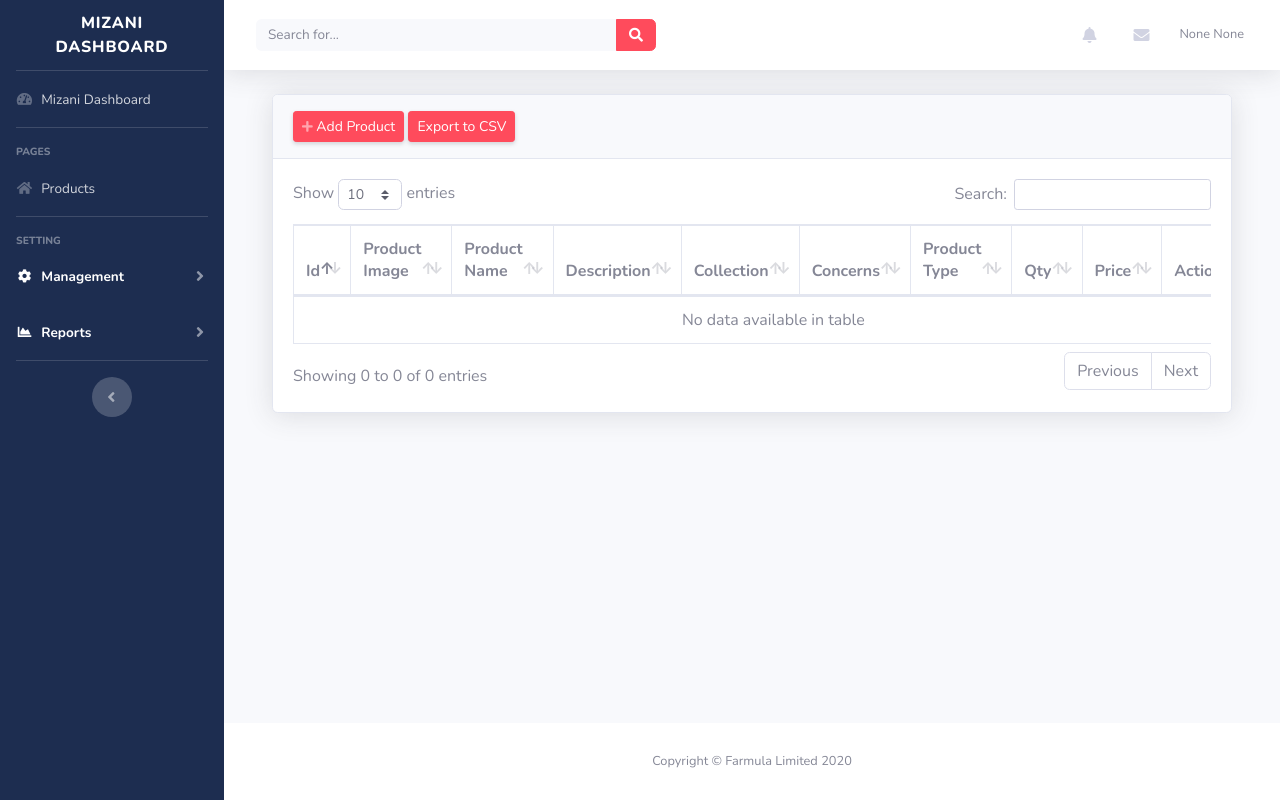
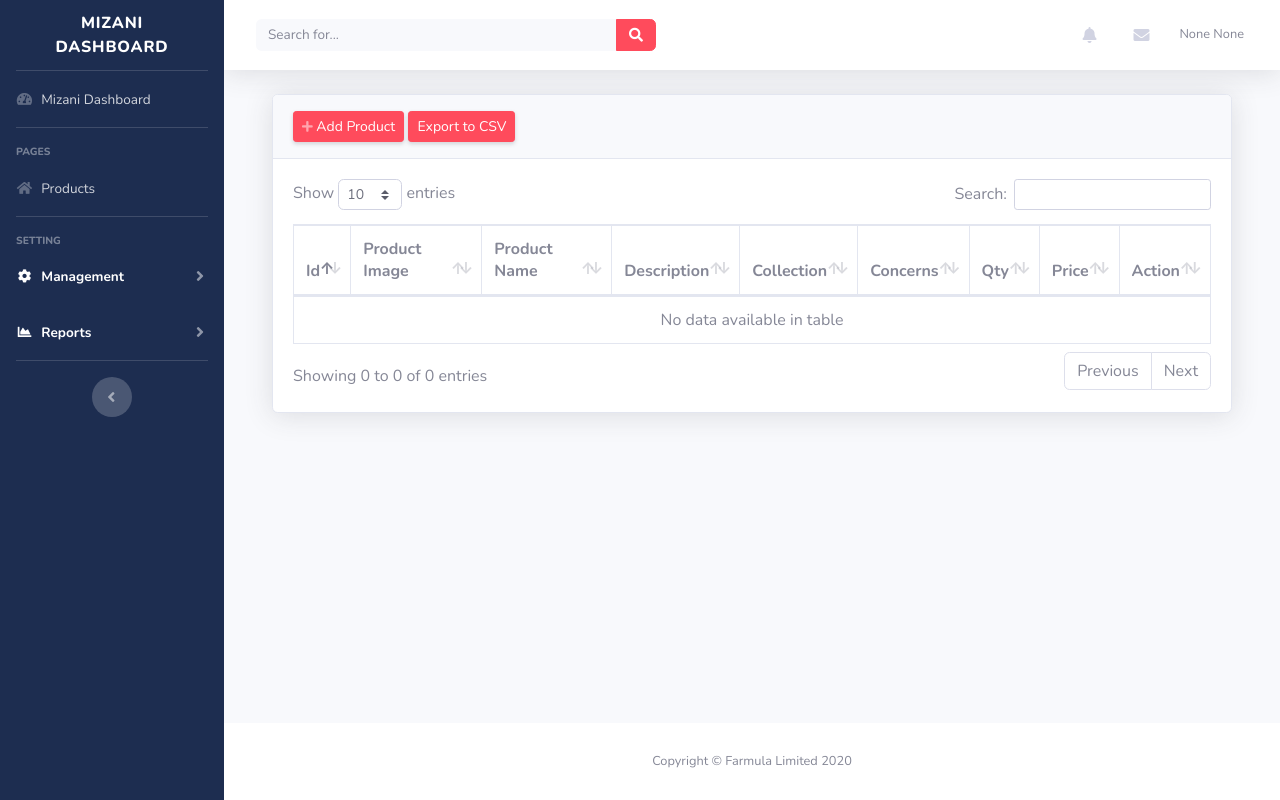
Before and after one commit to Farmulaio/Mizani-Dashboard, a Flask app: page /product in a window 1280 px wide. Run offline with Flask 2, Linux system fonts and the light colour scheme; the visitor is signed in with stand-in values (Sample User, id 1); data comes from the database, SQL or seed files in the repository; data that the repository does not hold is empty; some libraries are stand-ins or nearby versions.

Commit message:
remove product type

```diff
--- a/dashboard/product/routes.py
+++ b/dashboard/product/routes.py
@@ -29,10 +29,10 @@ def get_product():
     CategoriesItems = db.session.query(Categories).all()
     CollectiomItems = db.session.query(Collection).all()
     ConcernsItems  = db.session.query(Concerns).all()
-    ProductTypeItems = db.session.query(ProductType).all()
+    # ProductTypeItems = db.session.query(ProductType).all()
     SizeItems = db.session.query(Size).all()
 
-    return render_template('product.html', ProductsItems = ProductsItems, SituationItems = SituationItems, CategoriesItems = CategoriesItems, SizeItems = SizeItems, CollectiomItems = CollectiomItems, ConcernsItems = ConcernsItems, ProductTypeItems = ProductTypeItems)
+    return render_template('product.html', ProductsItems = ProductsItems, SituationItems = SituationItems, CategoriesItems = CategoriesItems, SizeItems = SizeItems, CollectiomItems = CollectiomItems, ConcernsItems = ConcernsItems)
 
 # add new Product
 @product.route('/product/new', methods=['POST', 'GET'])
@@ -41,7 +41,7 @@ def add_product():
     if request.method == 'POST':
         file = request.files['ImageUrl']
         file.save(os.path.join(app.config['UPLOAD_FOLDER'] , file.filename))
-        NewProduct = Products(Name = request.form['ProductName'], Description = request.form['Description'], Enabled = request.form['Status'], Price = request.form['Price'], IdCategory = request.form['Category'], IdCollection = request.form['Collection'], IdProductType = request.form['ProductType'], IdConcerns = request.form['Concerns'], IdSize = request.form['Size'], IdUser = current_user.IdUser, ImageUrl = "https://mizani.farmula.io/static/img/" + file.filename, CreatedAt = datetime.datetime.now())
+        NewProduct = Products(Name = request.form['ProductName'], Description = request.form['Description'], Enabled = request.form['Status'], Price = request.form['Price'], IdCategory = request.form['Category'], IdCollection = request.form['Collection'], IdConcerns = request.form['Concerns'], IdSize = request.form['Size'], IdUser = current_user.IdUser, ImageUrl = "https://mizani.farmula.io/static/img/" + file.filename, CreatedAt = datetime.datetime.now())
         try :
             db.session.add(NewProduct)
             db.session.commit()
@@ -72,7 +72,6 @@ def edit_product(IdProduct):
         EditProduct.Description  = request.form['Description']
         EditProduct.IdCategory = request.form['Category']
         EditProduct.IdCollection = request.form['Collection']
-        EditProduct.IdProductType = request.form['ProductType']
         EditProduct.IdConcerns = request.form['Concerns']
         EditProduct.Enabled  = request.form['Status']
         EditProduct.Price  = request.form['Price']
--- a/dashboard/templates/product.html
+++ b/dashboard/templates/product.html
@@ -31,7 +31,6 @@
               <th>Description</th>
               <th>Collection</th>
               <th>Concerns</th>
-              <th>Product Type</th>
               <!-- <th>Size</th> -->
               <th>Qty</th>
               <th>Price</th>
@@ -56,7 +55,6 @@
               <td> {{ item.Description|truncate(100)   }} </td>
               <td> {{ item.coll.Collection }} </td>
               <td> {{ item.con.Concerns }} </td>
-              <td> {{ item.protype.ProductType }} </td>
               <td> {{ item.size.Size }} </td>
               <!-- <td>{{ item.Quantity }}</td> -->
               <td>KES {{ item.Price }}</td>
@@ -106,15 +104,6 @@
                           <option value="{{ item.IdCollection }}" selected>{{ item.coll.Collection }}</option>
                           {% for Collection in CollectiomItems %}
                           <option value="{{ Collection.IdCollection }}">{{ Collection.Collection }}</option>
-                          {% endfor %}
-                        </select>
-                      </div>
-                      <div class="form-group">
-                        <label for="exampleFormControlSelect1">Choose Product Type :</label>
-                        <select class="form-control" id="exampleFormControlSelect1" name="ProductType">
-                          <option value="{{ item.IdProductType }}" selected>{{ item.protype.ProductType}}</option>
-                          {% for Type in ProductTypeItems %}
-                          <option value="{{ Type.IdProductType }}">{{ Type.ProductType }}</option>
                           {% endfor %}
                         </select>
                       </div>
@@ -294,14 +283,6 @@
             </select>
           </div>
           <div class="form-group">
-            <label for="exampleFormControlSelect1">Choose Product Type :</label>
-            <select class="form-control" id="exampleFormControlSelect1" name="ProductType">
-              {% for Type in ProductTypeItems %}
-              <option value="{{ Type.IdProductType }}">{{ Type.ProductType }}</option>
-              {% endfor %}
-            </select>
-          </div>
-          <div class="form-group">
             <label for="exampleFormControlSelect1">Choose Product Concerns :</label>
             <select class="form-control" id="exampleFormControlSelect1" name="Concerns">
               {% for Concerns in ConcernsItems %}
--- a/requirements.txt
+++ b/requirements.txt
@@ -74,3 +74,4 @@ webencodings==0.5.1
 Werkzeug==1.0.0
 wrapt==1.12.0
 WTForms==2.2.1
+PyMySQL==0.9.3
```
Also changed, not shown: app.yaml (added, +18 -0 lines), dashboard/__init__.py (+10 -1 lines), dashboard/config.py (+13 -2 lines), 6 other files.
